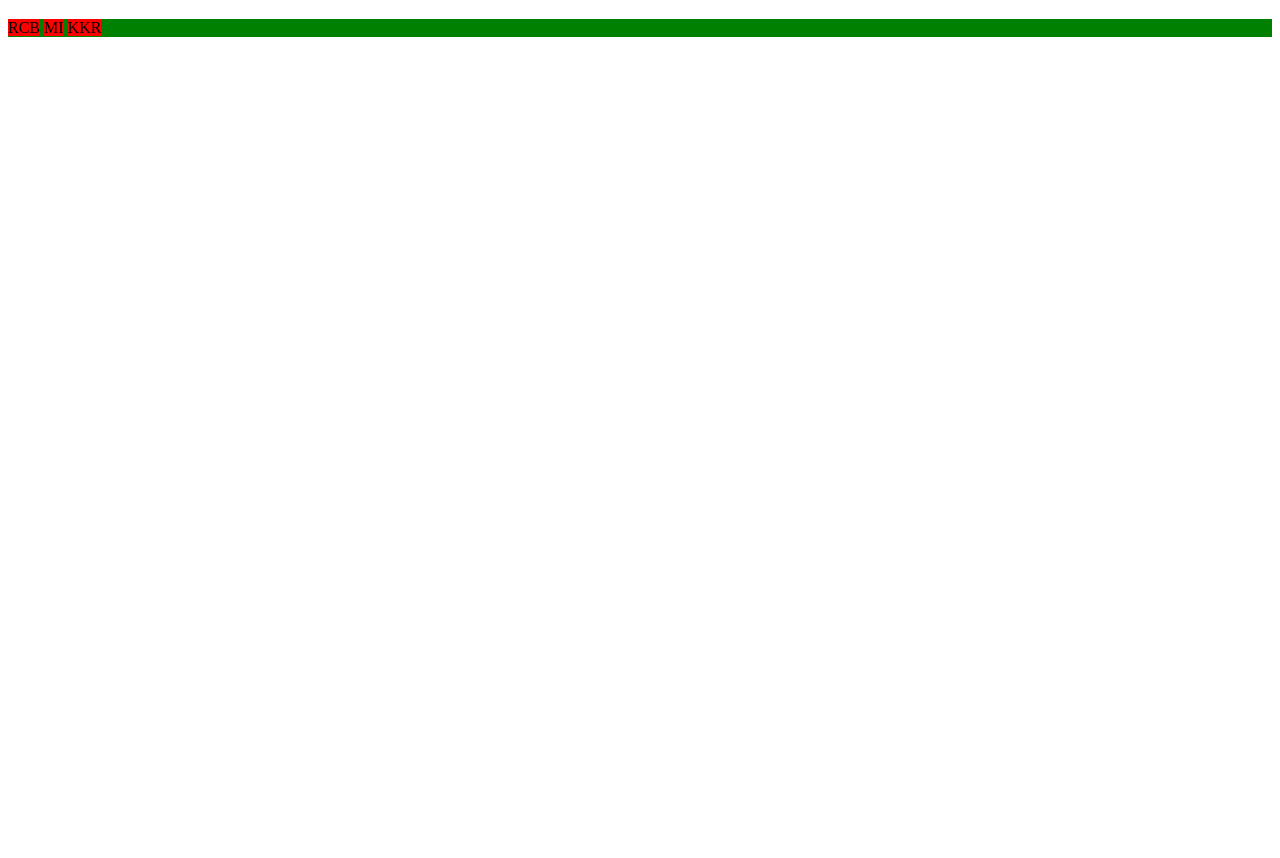
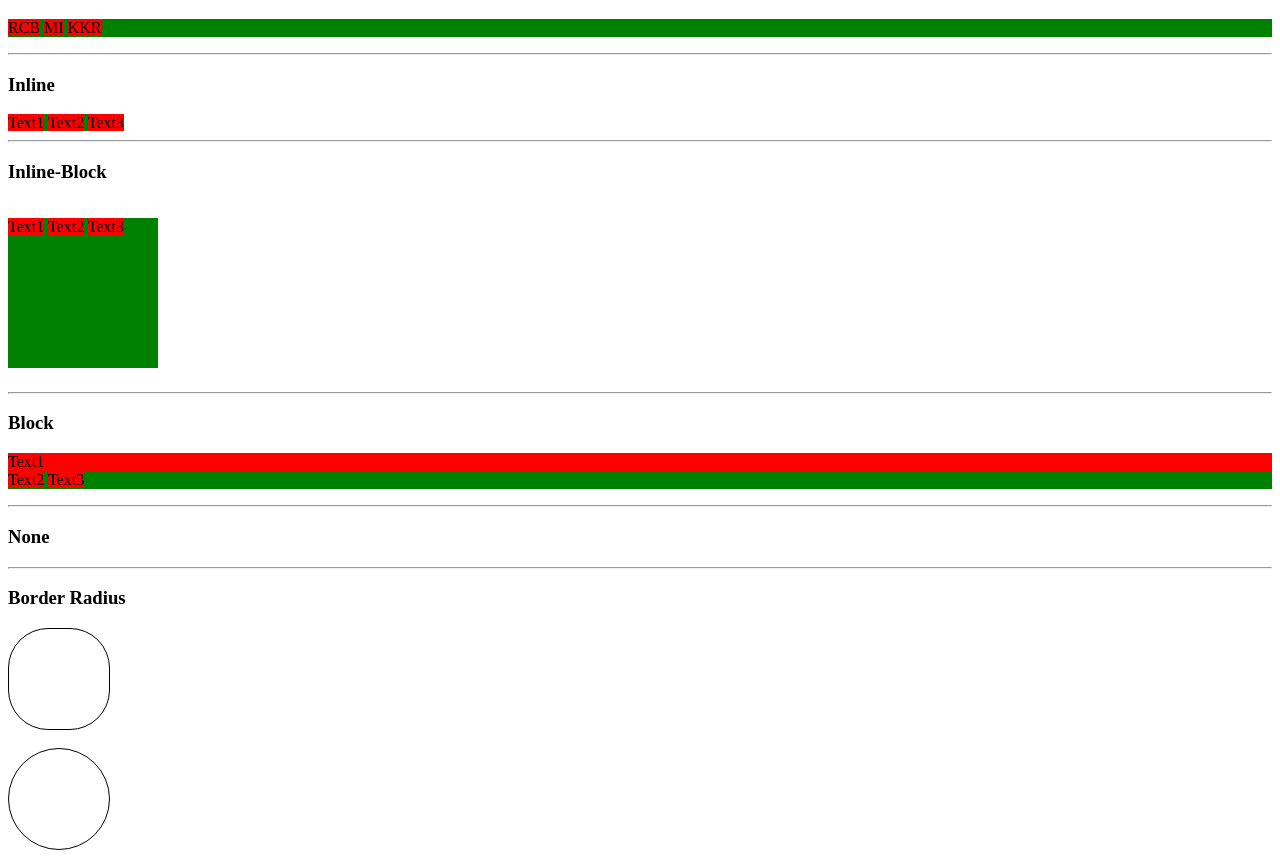
Before and after one commit to AjayBahadurShrestha/college-html-day-1, a plain HTML site: page HTML/display.html in a window 1280 px wide. Shown: the part 61-919 px from the top of the page. Before the commit the page ends 800 px from the top, so only its background shows below. Drawn offline with Linux system fonts and the light colour scheme.

Commit message:
assingment

```diff
--- a/HTML/display.html
+++ b/HTML/display.html
@@ -11,6 +11,29 @@
 
     span{
       background-color: red;
+    }
+
+    .inline{
+      display: inline;
+    }
+
+    .inline-block{
+      display: inline-block;
+      width: 150px;
+      height: 150px;
+    }
+    .block{
+      display: block;
+    }
+    .none{
+      display: none;
+    }
+
+    .box{
+      height: 100px;
+      width: 100px;
+      border: 1px solid black;
+      border-radius: 40px;
     }
   </style>
 </head>
@@ -28,6 +51,55 @@
   Inline Tag - Covers the space of the element. If the tag is inline element then it appeears in same line.
   Example: img, span, input, etc.
   -->
+  <hr>
+  <h3>Inline</h3>
+  <p class="inline">
+    <span>Text1</span>
+    <span>Text2</span>
+    <span>Text3</span>
+  </p>
+  <hr>
+  <h3>Inline-Block</h3>
+    <p class="inline-block">
+    <span>Text1</span>
+    <span>Text2</span>
+    <span>Text3</span>
+    </p>
+  <hr>
+  <h3>Block</h3>
+    <p class="block">
+    <span style="display: block;">Text1</span>
+    <span>Text2</span>
+    <span>Text3</span>
+  </p>
+  <hr>
+  <h3>None</h3>
+
+  <p class="none">
+    <span >Text1</span>
+    <span>Text2</span>
+    <span>Text3</span>
+  <hr>
+
+  <!--
+  display:
+  inline-block: converts block-level element to inline and has height and width property(unlinkeinline)
+
+  none: hides the element.
+
+
+  inline: width and height won't work -->
+  <h3>Border Radius</h3>
+  <div class="box">
+
+  </div>
+  <br>
+
+  <div class="box" style="border-radius: 50%;">
+
+  </div>
+
+
 
 
 </body>
```
Also changed, not shown: HTML/displayAssignment.html (added, +42 -0 lines).
